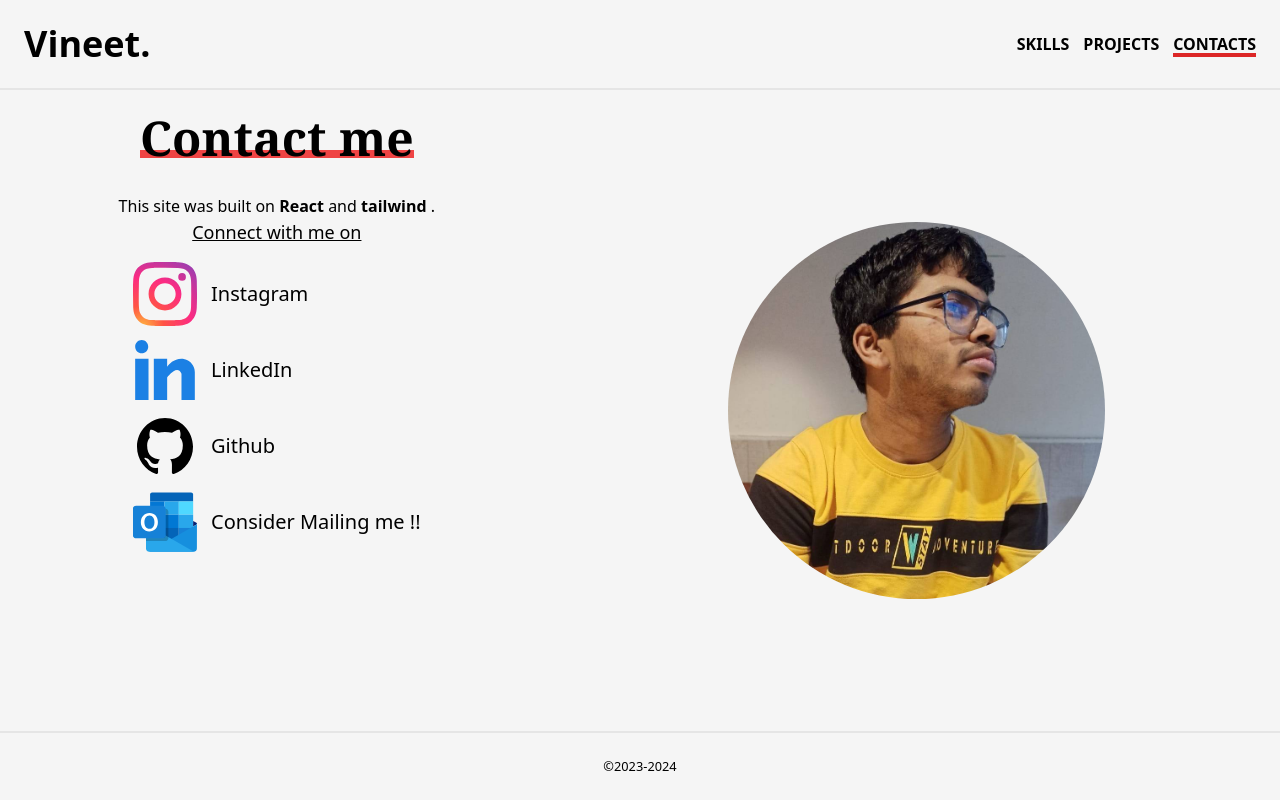
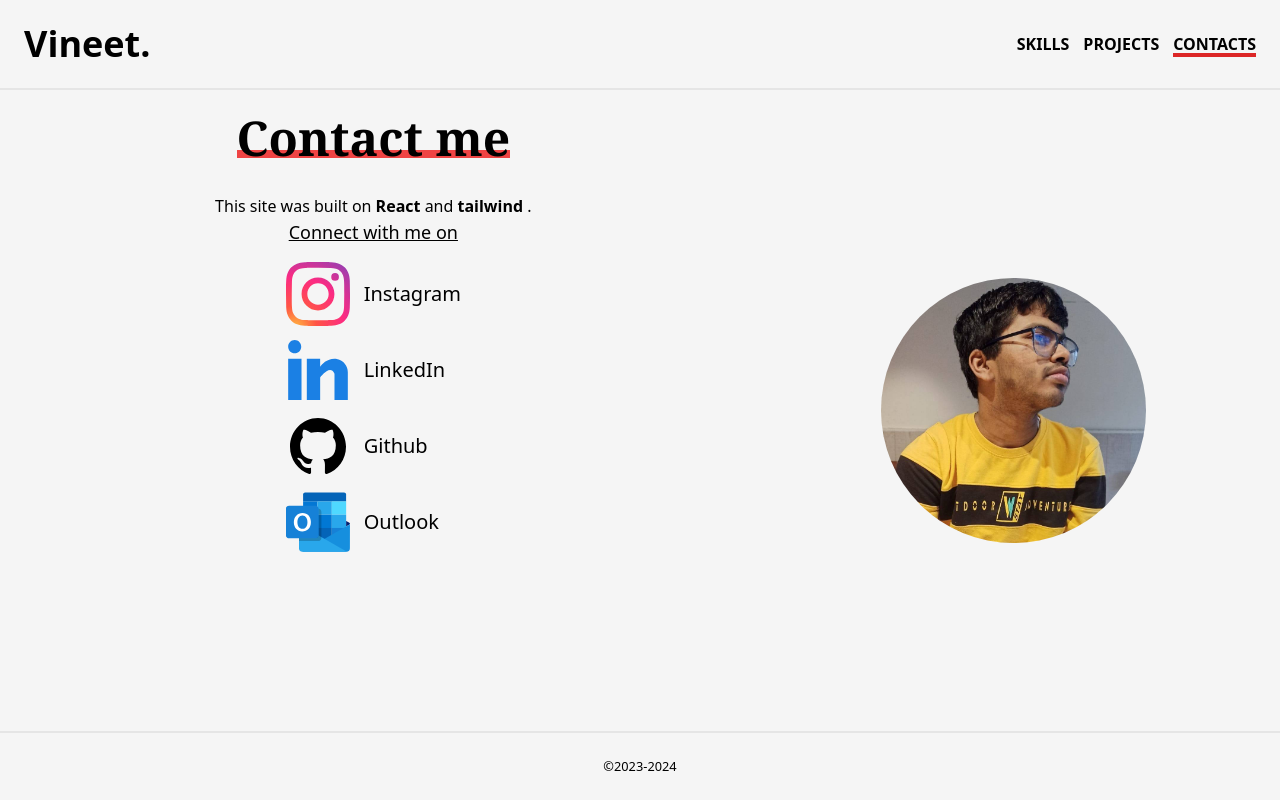
Before and after one commit to Rebel-Fox/portfolio, a React (Vite) app: page /contacts in a window 1280 px wide. Built offline with nearby package versions, Linux system fonts and the light colour scheme.

Commit message:
added placeholder in contacts page

```diff
--- /dev/null
+++ b/src/Data/ContactsData.jsx
@@ -0,0 +1,28 @@
+const ContactsData = [
+    {
+        name:'Instagram',
+        linkto : 'https://www.instagram.com/vk01068?igsh=dmVqbm9sbjN5bmlk',
+        src : './assets/socials/Instagram-color.svg',
+        isNewTab:true,
+    },
+    {
+        name:'LinkedIn',
+        linkto : 'https://www.linkedin.com/in/vineet-kumar-110772275',
+        src : './assets/socials/Linkedin-color.svg',
+        isNewTab:true,
+    },
+    {
+        name:'Github',
+        linkto : 'https://github.com/Rebel-Fox',
+        src : './assets/socials/Github-color.svg',
+        isNewTab:true,
+    },
+    {
+        name:'Outlook',
+        linkto : 'mailto:rookiewebdev@outlook.com',
+        src : './assets/socials/Outlook-color.svg',
+        isNewTab:false,
+    },
+]
+
+export default ContactsData
--- a/src/pages/Contacts.jsx
+++ b/src/pages/Contacts.jsx
@@ -1,6 +1,7 @@
 import React from "react";
 import { Form, Link } from "react-router-dom";
 import Img from "../Component/Img";
+import ContactsData from "../Data/ContactsData";
 
 export default function Contacts() {
   return (
@@ -16,67 +17,37 @@ export default function Contacts() {
         </p>
         <p className="text-lg underline">Connect with me on </p>
         <ul className="mt-4 text-xl inline-block space-y-3">
+          {ContactsData.map(contact => {
+            const [img, setImg] = React.useState(false)
+            React.useEffect(() => {
+              const newImg = new Image();
+              newImg.src = contact.src
+              newImg.onload = () => setImg(true)
+            }, [])
+            return <>
               <li>
                 <Link
-              to="https://www.instagram.com/vk01068?igsh=dmVqbm9sbjN5bmlk"
+                  to={contact.linkto}
                   target="_blank"
-              rel="noopener noreferrer"
+                  {...contact.isNewTab ? { target: "_blank", rel: "noopener noreferrer" }
+                    : {}}
                   className="flex items-center gap-3.5 hover:scale-110"
                 >
-              <img
-                src="./assets/socials/Instagram-color.svg"
-                alt="instagram icon"
-                className="w-16 "
-              />
-              <p>Instagram</p>
+                  {!img && <div className="w-16 h-16 bg-slate-300"></div>}
+                  {img && <img
+                    src={contact.src}
+                    alt={`${contact.name} icon`}
+                    className="w-16"
+                  />}
+                  <p>{contact.name}</p>
                 </Link>
               </li>
-          <li>
-            <Link
-              to="https://www.linkedin.com/in/vineet-kumar-110772275"
-              target="_blank"
-              rel="noopener noreferrer"
-              className="flex items-center gap-3.5 hover:scale-110"
-            >
-              <img
-                src="./assets/socials/Linkedin-color.svg"
-                alt="Linkedin icon"
-                className="w-16"
-              />
-              <p>LinkedIn</p>
-            </Link>
-          </li>
-          <li>
-            <Link
-              to="https://github.com/Rebel-Fox"
-              target="_blank"
-              rel="noopener noreferrer"
-              className="flex items-center gap-3.5 hover:scale-110"
-            >
-              <img
-                src="./assets/socials/Github-color.svg"
-                alt="Github icon"
-                className="w-16"
-              />
-              <p>Github</p>
-            </Link>
-          </li>
-          <li>
-            <Link
-              to="mailto:rookiewebdev@outlook.com"
-              className="flex items-center gap-3.5 hover:scale-110"
-            >
-              <img
-                src="./assets/socials/Outlook-color.svg"
-                alt="Outlook icon"
-                className="w-16"
-              />
-              <p>Consider Mailing me !!</p>
-            </Link>
-          </li>
+            </>
+          })}
         </ul>
       </div>
-      <picture className="p-10 flex items-center justify-center ">
+
+      <picture className="flex-1 p-10 flex items-center justify-center ">
         <Img placeholderSrc='./assets/about-img-small.jpeg' src="./assets/about-img.jpeg" alt="image here " className="w-10/12 sm:w-9/12 xl:w-7/12 rounded-full" />
       </picture>
     </div>
```
Lines whose indentation alone changed are shown as unchanged.
